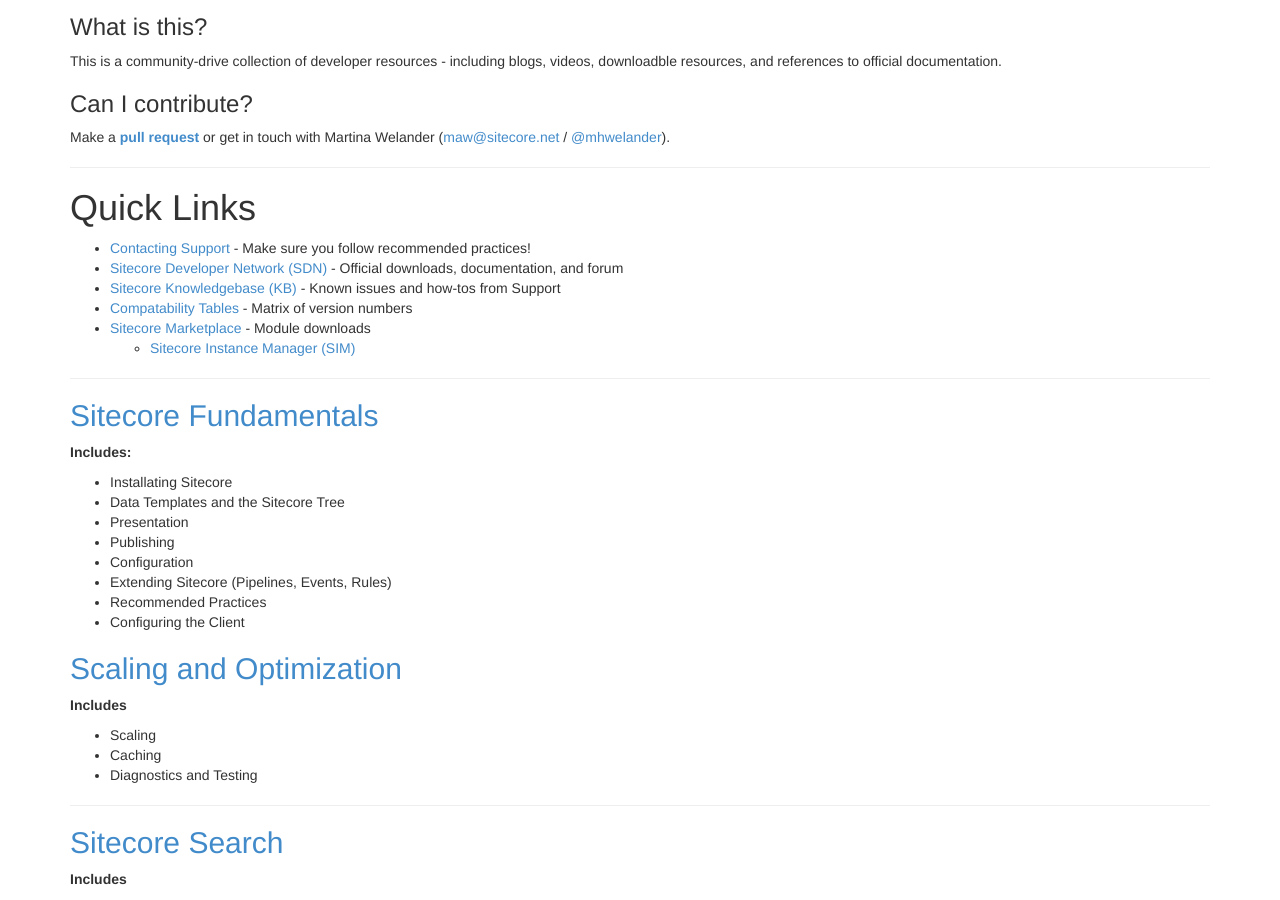
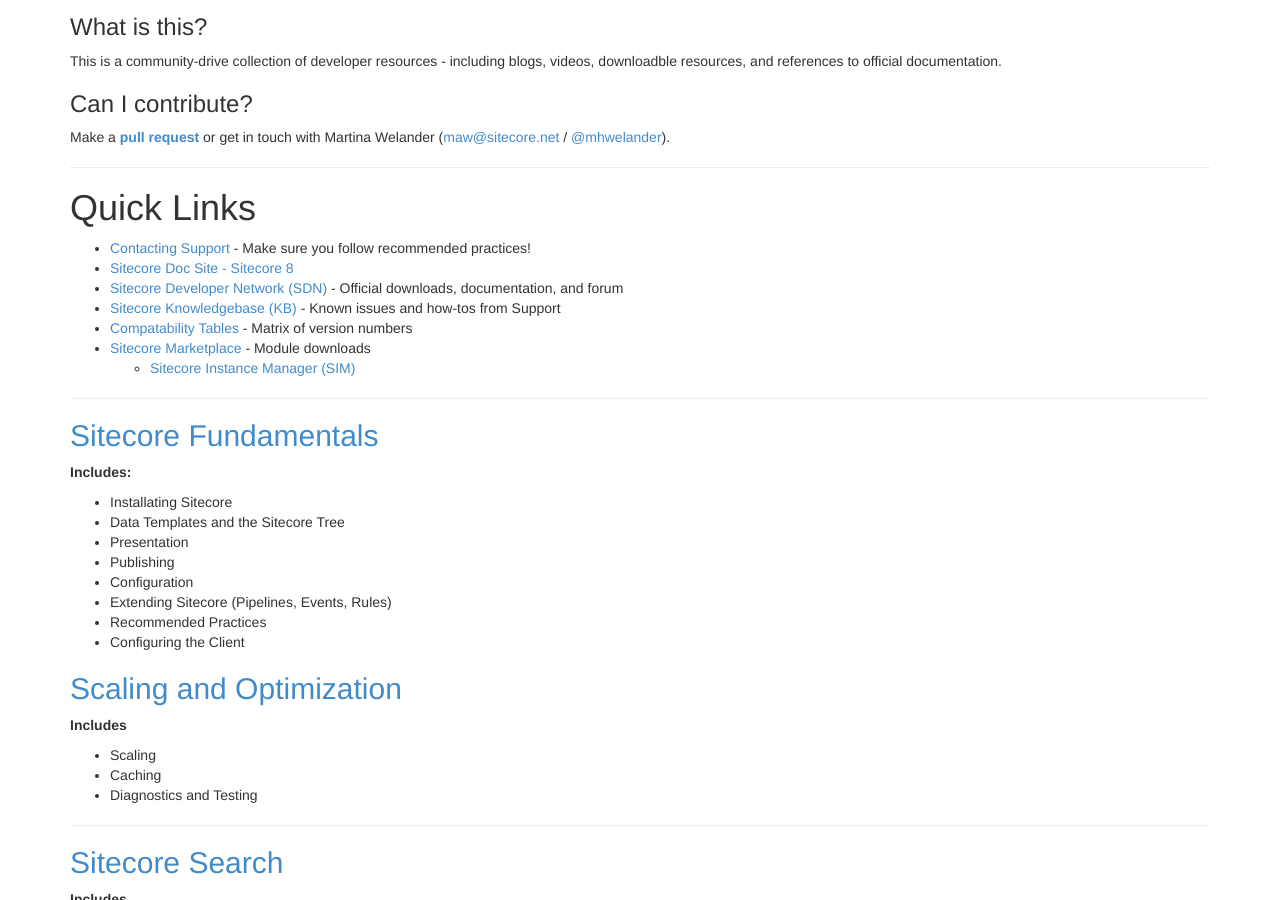
Before and after one commit to Sitecore-Community/docs, a Jekyll site: the page built from index.md, in a window 1280 px wide and 900 px high, scrolled down 312 px. Built offline with Jekyll 4.4.1, drawn with Linux system fonts in a browser that asks for light colours; nearby versions of some CDN libraries.

Commit message:
Doc site

```diff
--- a/index.md
+++ b/index.md
@@ -14,6 +14,7 @@
 # Quick Links
 
 * [Contacting Support](http://sdn.sitecore.net/Support.aspx) - Make sure you follow recommended practices!
+* [Sitecore Doc Site - Sitecore 8](http://doc.sitecore.net/)
 * [Sitecore Developer Network (SDN)](http://sdn.sitecore.net/) - Official downloads, documentation, and forum
 * [Sitecore Knowledgebase (KB)](https://kb.sitecore.net/) - Known issues and how-tos from Support
 * [Compatability Tables](https://kb.sitecore.net/SearchResults#term=compatability%20tables) - Matrix of version numbers
```
